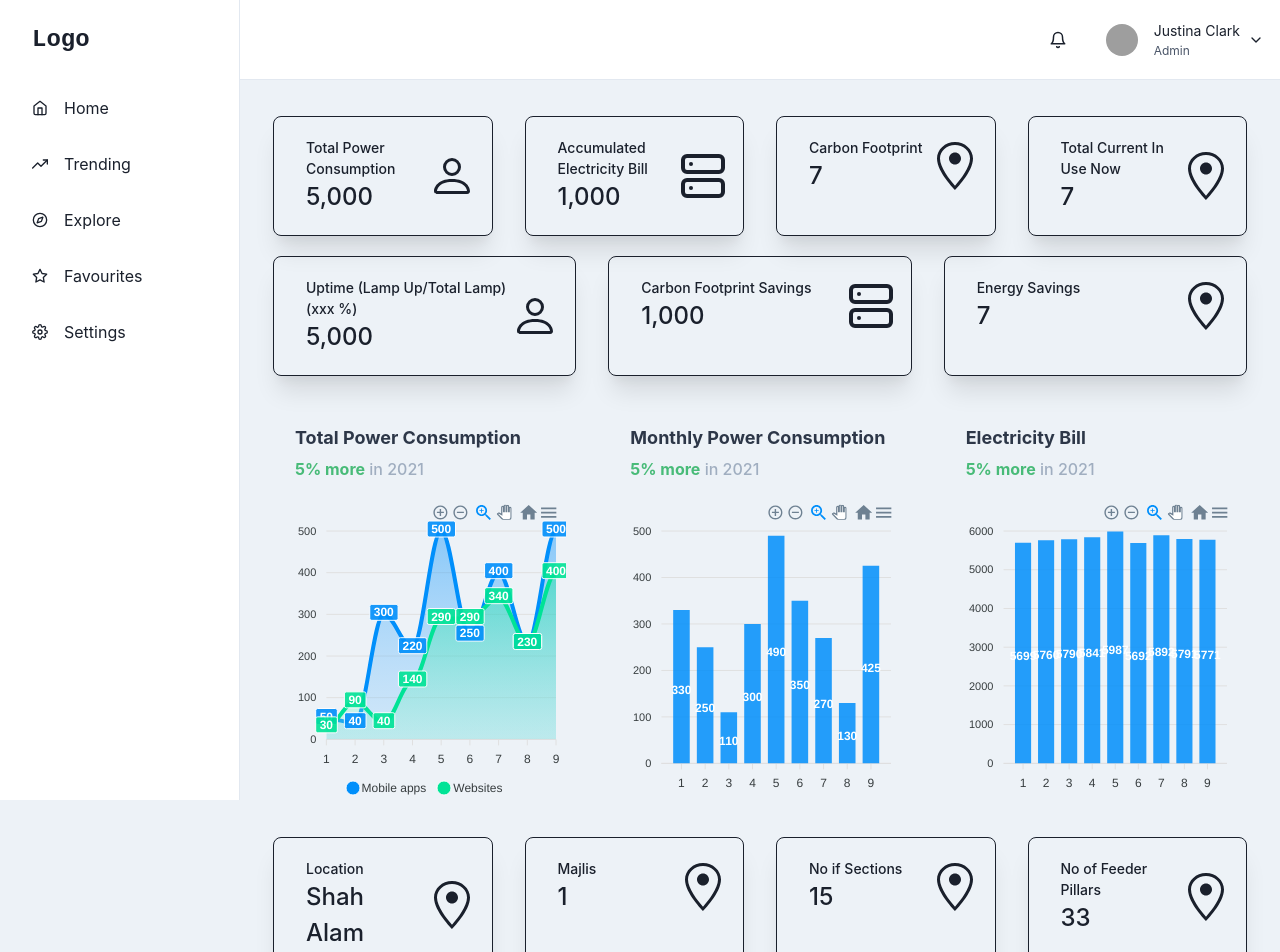
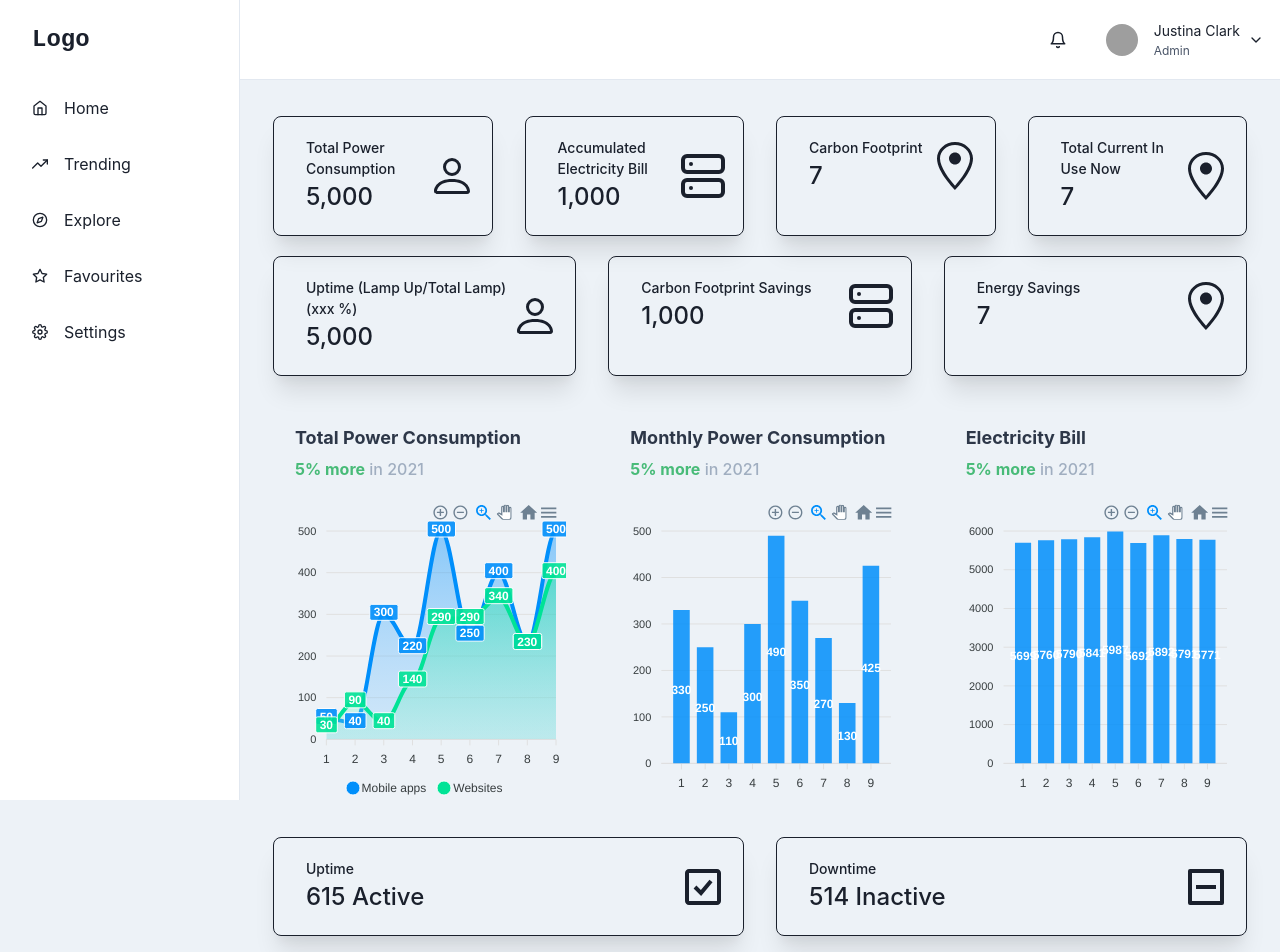
Before and after one commit to nabilazulkifli/hs-streetlight, a React (Create React App) app in the folder webapp/: page /app/dashboard in a window 1280 px wide. Shown: the top 952 px of the page. Built offline with nearby package versions, Linux system fonts and the light colour scheme; grey boxes are pictures that could not be loaded.

Commit message:
:lipstick: Uptime and Downtime

```diff
--- a/webapp/src/pages/Dashboard/index.tsx
+++ b/webapp/src/pages/Dashboard/index.tsx
@@ -8,6 +8,8 @@ import LineChart from "../../components/Charts/LineChart";
 import MonthlyPowerConsumption from "../../components/MonthlyPowerConsumption";
 import {BarChart,EleBarChart} from "../../components/Charts/BarChart";
 import ElectricityBill from "../../components/ElectricityBill"
+import {BiCheckSquare} from "react-icons/bi"
+import {RiCheckboxIndeterminateLine} from "react-icons/ri"
 export const Dashboard = () => {
     return (
         <>
@@ -77,6 +79,22 @@ export const Dashboard = () => {
             </Box>
 
             <Box maxW="10xl" mx={'auto'} pt={5} px={{base: 2, sm: 12, md: 17}}>
+                <SimpleGrid columns={{base: 1, md: 2}} spacing={{base: 5, lg: 8}}>
+                    <StatsCard
+                        title={'Uptime'}
+                        stat={'615 Active'}
+                        icon={<BiCheckSquare size={'3em'}/>}
+                    />
+                    <StatsCard
+                        title={'Downtime'}
+                        stat={'514 Inactive'}
+                        icon={<RiCheckboxIndeterminateLine size={'3em'}/>}
+                    />
+                </SimpleGrid>
+            </Box>
+
+
+            <Box maxW="10xl" mx={'auto'} pt={5} px={{base: 2, sm: 12, md: 17}}>
                 <SimpleGrid columns={{base: 1, md: 4}} spacing={{base: 5, lg: 8}}>
                     <StatsCard
                         title={'Location'}
```
